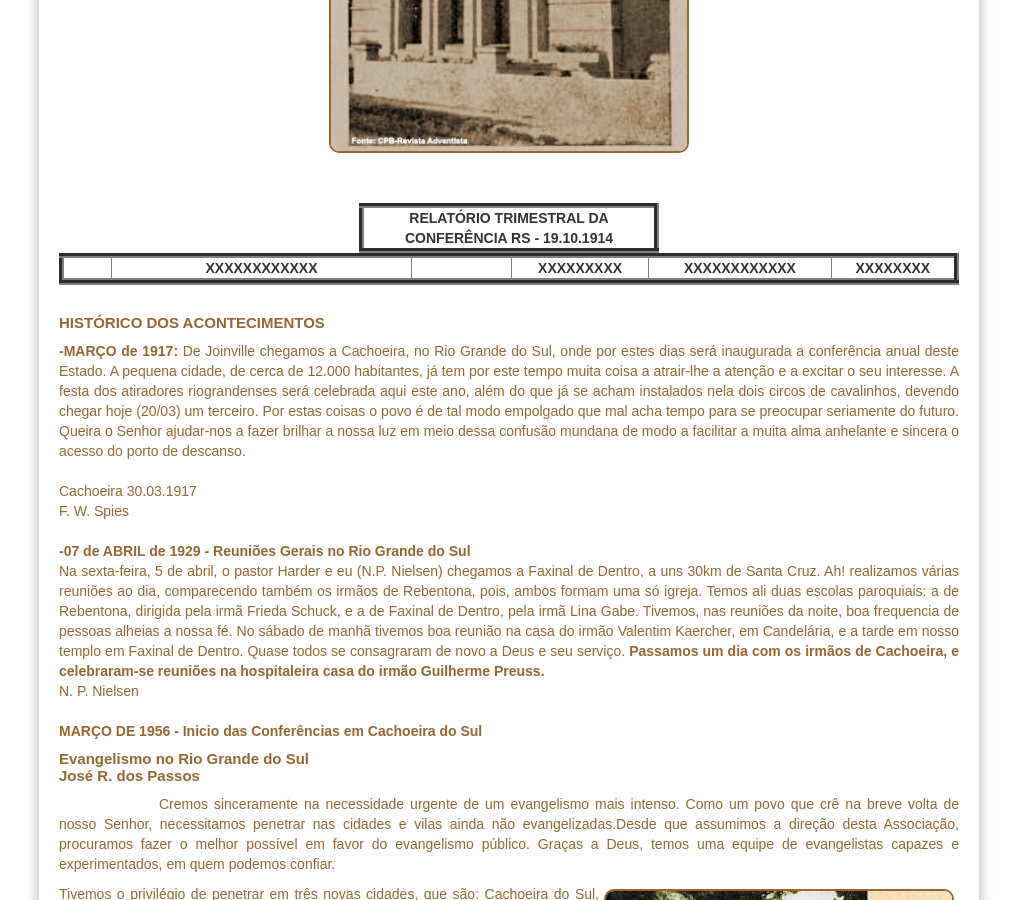
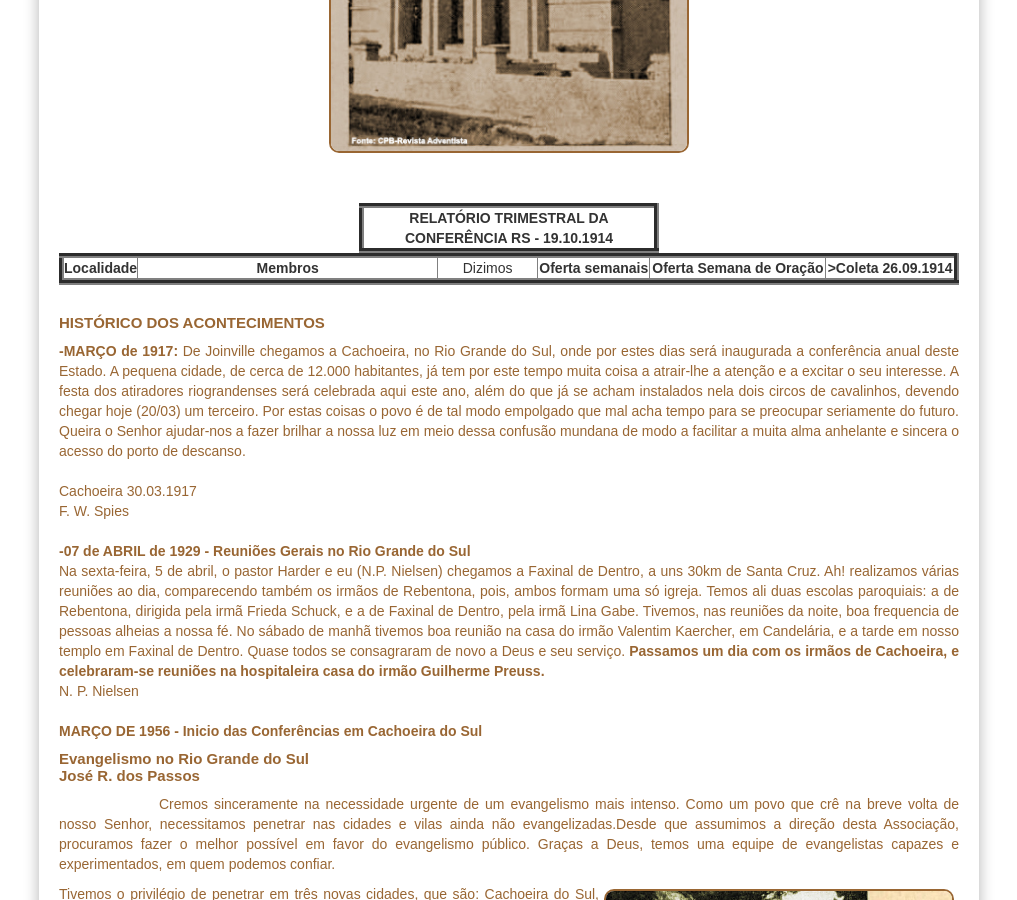
Before and after one commit to claudiovargas1955/claudiovargas1955.github.io, a Jekyll site: the page built from _pages/história-da-iasd-cachoeira.html, in a window 1280 px wide and 900 px high, scrolled down 781 px. Shown: the whole window, without its empty margins (131-1148 px from the left). Built offline with Jekyll 4.4.1, drawn with Linux system fonts in a browser that asks for light colours; some web fonts are replaced.

Commit message:
Update história-da-iasd-cachoeira.html

```diff
--- a/_pages/história-da-iasd-cachoeira.html
+++ b/_pages/história-da-iasd-cachoeira.html
@@ -126,12 +126,12 @@ tr:hover{
 
     <table border="5px" color="#ffffff" width="900px"  cellspacing="0px" cellpadding="0px">
          <tr>
-           <td align="center" width="50px"><b></b></td>
-           <td align="center" width="300px"><b>XXXXXXXXXXXX</b></td>
-           <td align="center" width="100px"><b></b></td>
-           <td align="center"><b>XXXXXXXXX</b></td>
-           <td align="center"><b>XXXXXXXXXXXX</b></td>
-           <td align="center"><b>XXXXXXXX</b></td>
+           <td align="center" width="50px"><b>Localidade</b></td>
+           <td align="center" width="300px"><b>Membros</b></td>
+           <td align="center" width="100px"><b></b>Dizimos</td>
+           <td align="center"><b>Oferta semanais</b></td>
+           <td align="center"><b>Oferta Semana de Oração </b</td>
+           <td align="center"><b>>Coleta 26.09.1914</b</td>
         </tr>
         <tr>
            <td align="center" width="50px"></td>
```
